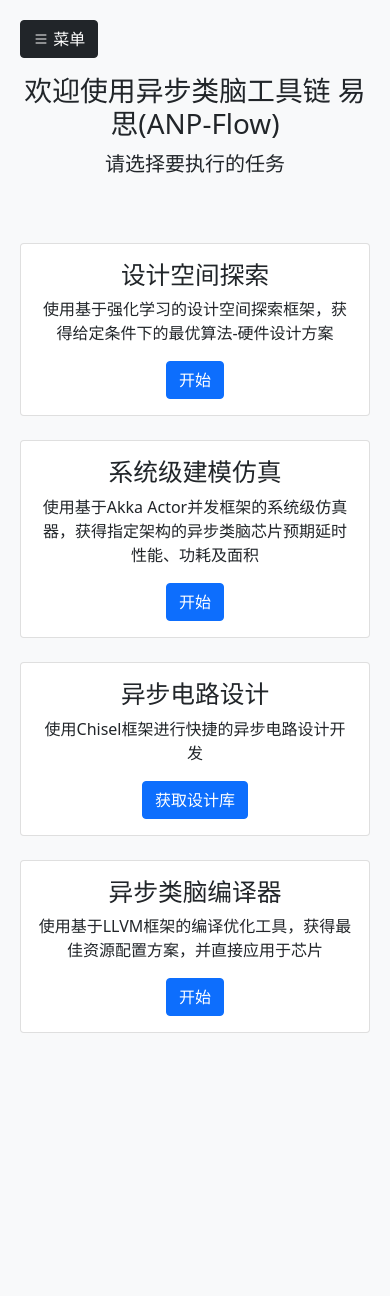
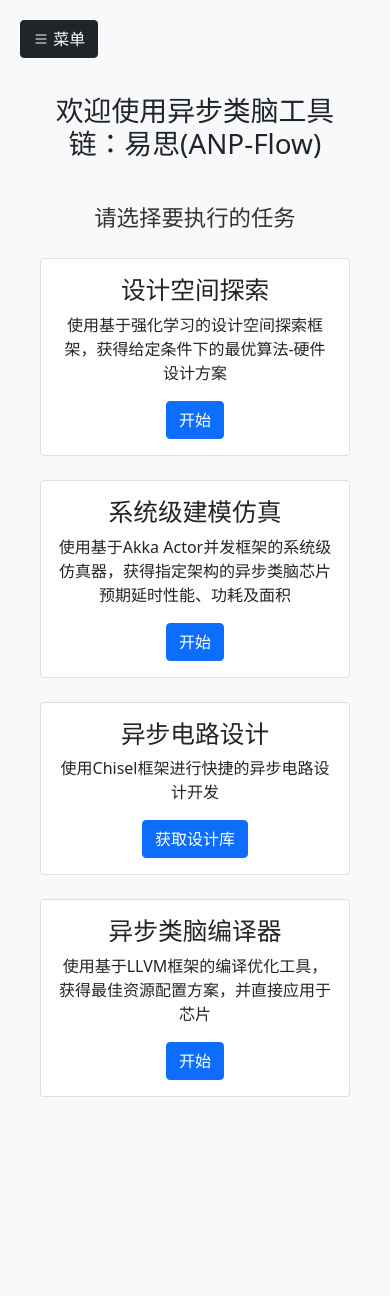
Before and after one commit to okk2023/Yijian_ANP-Flow, a Flask app: page / in a window 390 px wide; the page is wider, and only the part inside the window is pictured. Shown: the top 1296 px of that part. Run offline with Flask 3, Linux system fonts and the light colour scheme.

Commit message:
Add files via upload

```diff
--- a/app.py
+++ b/app.py
@@ -21,4 +21,4 @@
 
 
 if __name__ == '__main__':
-    app.run(host='0.0.0.0', port=5000, debug=True)
+    app.run(host='0.0.0.0', port=8020, debug=True)
--- a/templates/index.html
+++ b/templates/index.html
@@ -1,10 +1,16 @@
 {% extends "base.html" %}
 
 {% block content %}
-<div class="row">
-    <div class="col-md-8 mx-auto text-center mb-5">
-        <h1>欢迎使用异步类脑工具链 易思(ANP-Flow)</h1>
-        <p class="lead">请选择要执行的任务</p>
+<div class="main-container">
+    <div class="row">
+        <div class="col-md-8 mx-auto text-center mb-3">
+            <h1>欢迎使用异步类脑工具链：易思(ANP-Flow)</h1>
+        </div>
+    </div>
+
+<div class="row mb-4 mt-3">
+    <div class="col-md-8 mx-auto text-center">
+        <p class="task-subtitle">请选择要执行的任务</p>
     </div>
 </div>
 
@@ -59,7 +65,18 @@
     <img src="/static/images/tsinghua-logo.png" alt="水印" class="watermark">
 </div>
 
+<!-- 底部文字 -->
+<div class="bottom-text">
+    清华大学集成电路学院异步电路课题组
+</div>
+</div>
+
 <style>
+body {
+    overflow: hidden;
+    height: 100vh;
+}
+
 .watermark-container {
     position: relative;
     width: 500%;
@@ -68,8 +85,8 @@
 
 .watermark {
     position: fixed;
-    bottom: 30px;
-    right: 30px;
+    bottom: -30px;
+    right: 10px;
     width: 450px;
     height: auto;
     opacity: 0.3;
@@ -84,5 +101,33 @@
 .watermark:hover {
     opacity: 0.5;
 }
+
+.main-container {
+    height: 100vh;
+    overflow-y: auto;
+    padding: 20px;
+    box-sizing: border-box;
+}
+
+.bottom-text {
+    position: fixed;
+    bottom: 50px;
+    left: calc(50% + 110px);
+    transform: translateX(-50%);
+    color: #666;
+    font-size: 16px;
+    font-weight: 500;
+    font-family: "Microsoft YaHei", "PingFang SC", "Helvetica Neue", Arial, sans-serif;
+    z-index: 1000;
+    pointer-events: none;
+    user-select: none;
+}
+
+.task-subtitle {
+    color: #333;
+    font-size: 1.4rem;
+    font-weight: 500;
+    margin-bottom: 0;
+}
 </style>
 {% endblock %}
```
Also changed, not shown: README.md.
